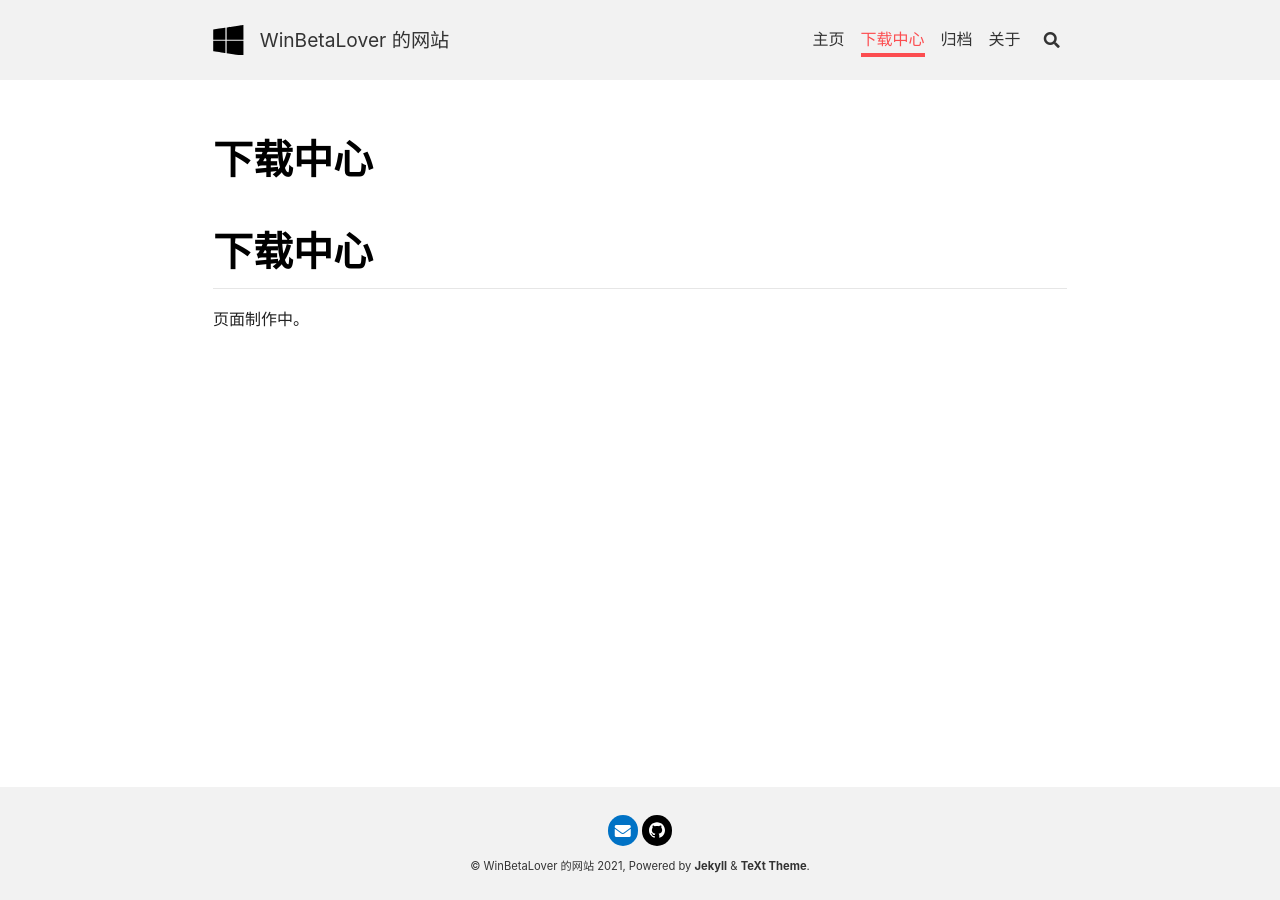
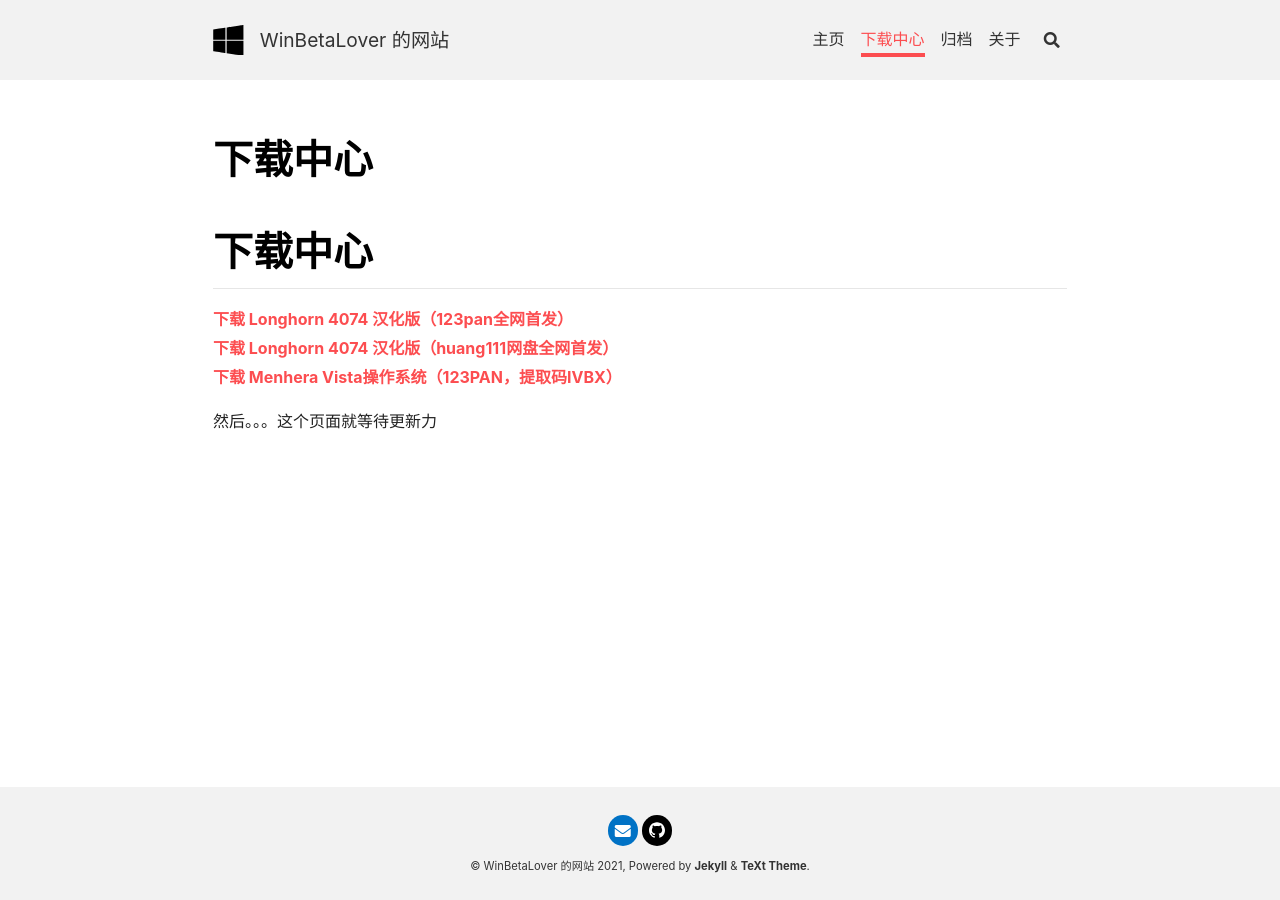
Before and after one commit to orangeZSCB/wbl2.github.io, a Jekyll site: the page built from dl.md, in a window 1280 px wide. Shown: the part 100-1000 px from the top of the page. Built offline with Jekyll 4.4.1, drawn with Linux system fonts in a browser that asks for light colours; nearby versions of some CDN libraries; comment, search, counter and statistics services are not loaded; our own code applies the rules of GitHub Pages for plain Markdown files.

Commit message:
update for WBL

```diff
--- a/dl.md
+++ b/dl.md
@@ -10,4 +10,10 @@ key: page-about
 
 # 下载中心
 
-页面制作中。
+
+<a href="https://www.123pan.com/s/WbMSVv-NuQxv.html" target="_blank" rel="noopener noreferrer">下载 Longhorn 4074 汉化版（123pan全网首发）</a>
+<br>
+<a href="https://pan.huang1111.cn/s/q94Gu3" target="_blank" rel="noopener noreferrer">下载 Longhorn 4074 汉化版（huang111网盘全网首发）</a>
+<br>
+<a href="https://www.123pan.com/s/2HYrVv-Y6hFd.html" target="_blank" rel="noopener noreferrer">下载 Menhera Vista操作系统（123PAN，提取码IVBX）</a>
+<p>然后。。。这个页面就等待更新力</p>
```
Also changed, not shown: 1 other file.
